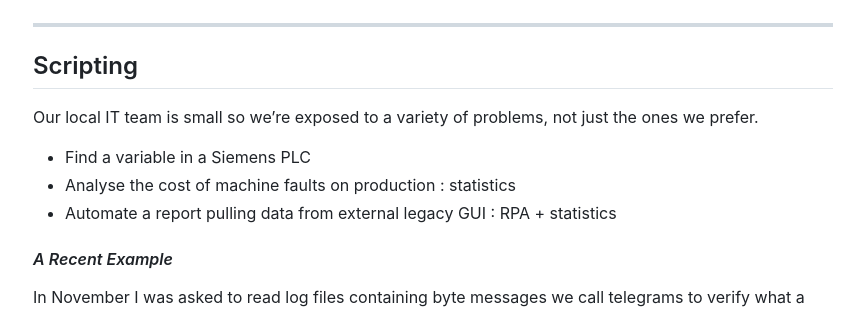
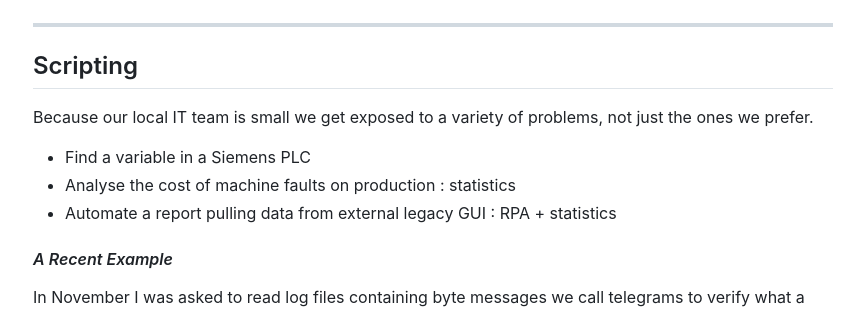
Before and after one commit to Max-Durbin/maxdurbin, a Jekyll site: the page built from index.md, in a window 1280 px wide and 900 px high, scrolled down 1647 px, cut to the strip 0-683 px from the top of the window. Shown: the part 153-462 px from the top of the strip, without its empty margins (207-1071 px from the left). Built offline with Jekyll 4.4.1, drawn with Linux system fonts in a browser that asks for light colours; nearby versions of some CDN libraries.

Commit message:
bad sentence

```diff
--- a/index.md
+++ b/index.md
@@ -83,7 +83,7 @@ Additional Row classes allow for full vertical control.
 ---
 ## Scripting
 
-Our local IT team is small so we're exposed to a variety of problems, not just the ones we prefer.
+Because our local IT team is small we get exposed to a variety of problems, not just the ones we prefer.
 
 * Find a variable in a Siemens PLC
 * Analyse the cost of machine faults on production : statistics
```
